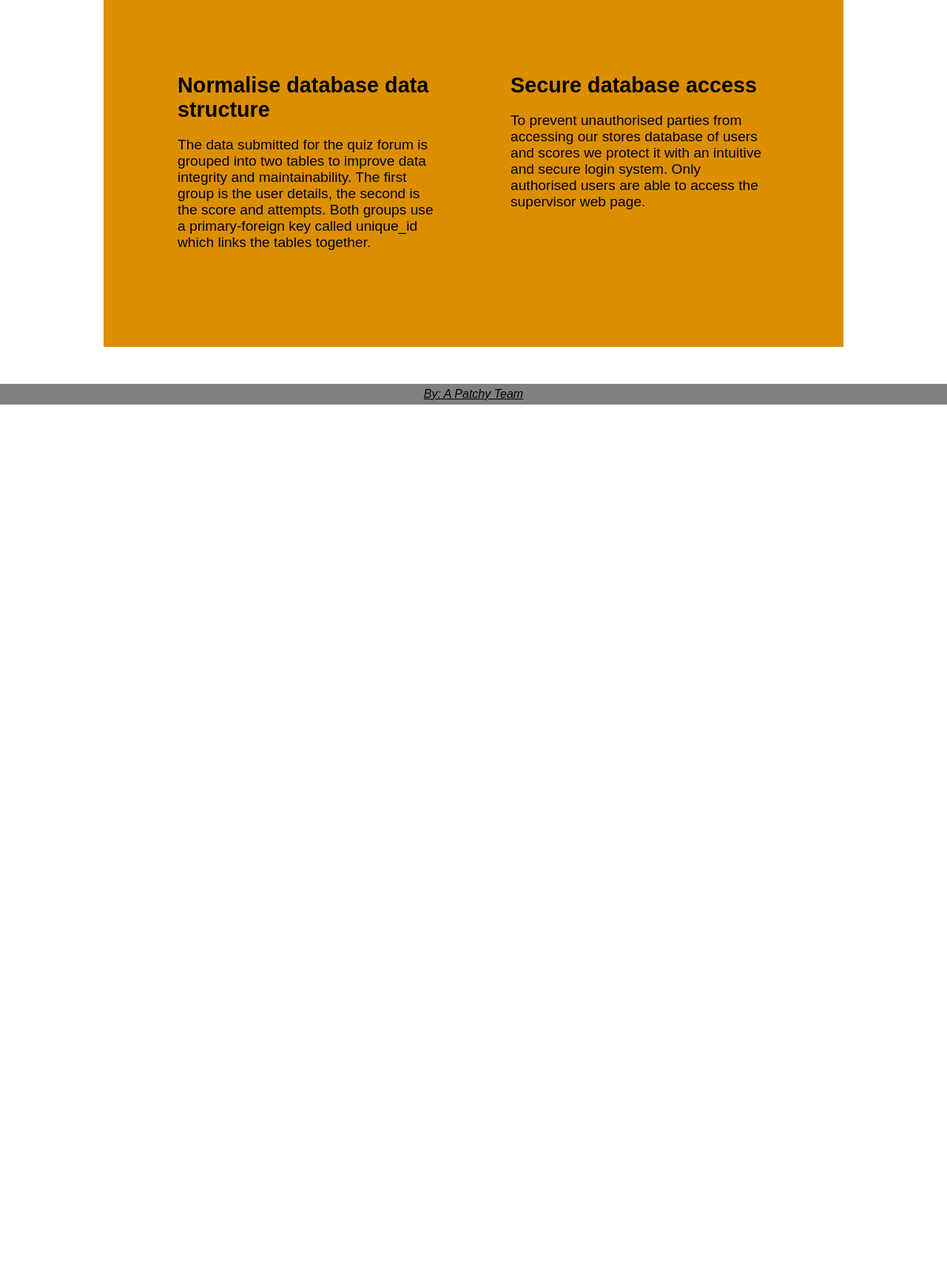
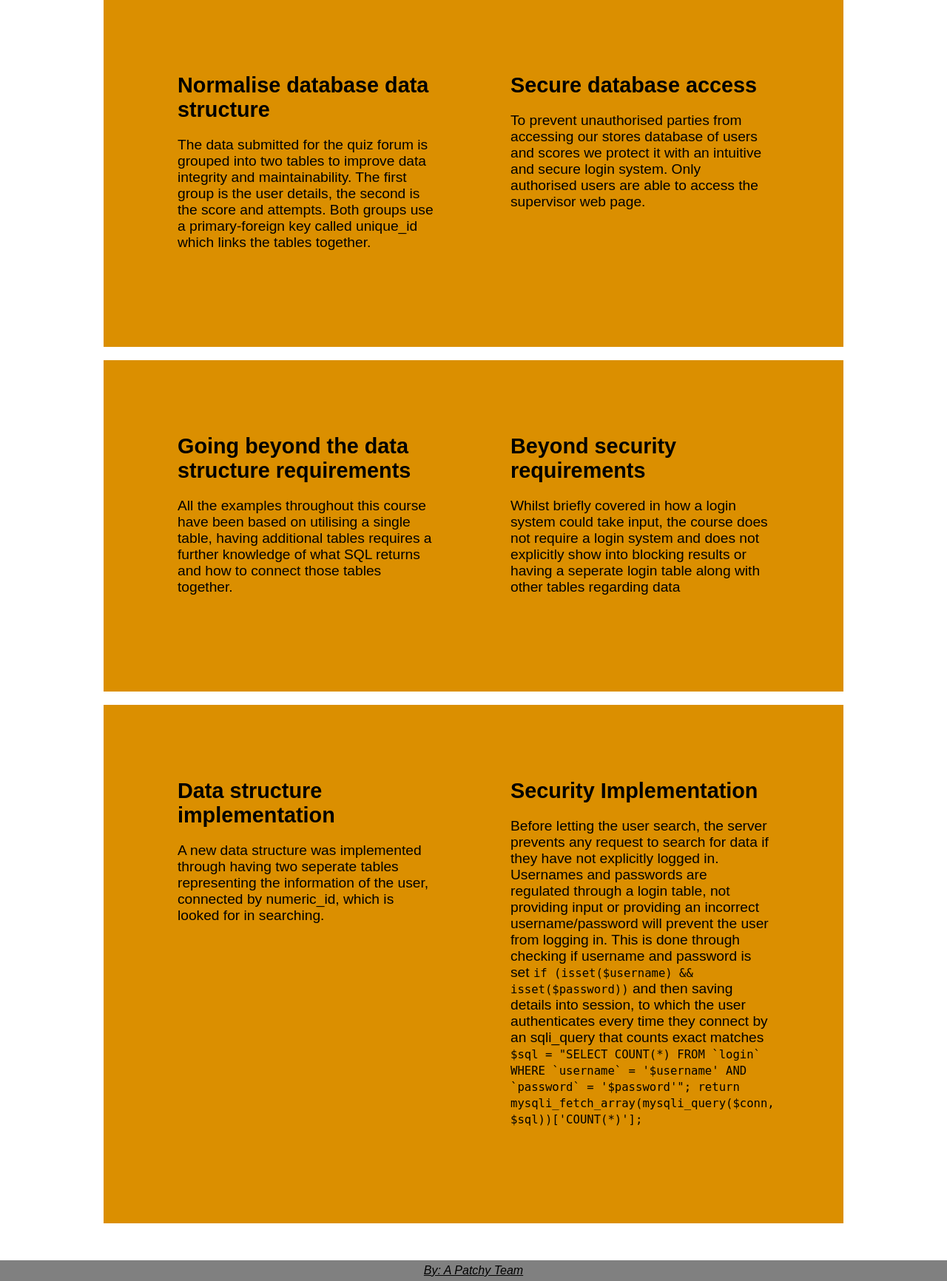
Before and after one commit to BossEliminated/COS10026-A2-Project, a PHP site: page /phpenhancements.php in a window 1280 px wide. Shown: the part 235-1967 px from the top of the page at 74% size. Before the commit the page ends 782 px from the top, so only its background shows below. Run offline with PHP 8.4, Linux system fonts and the light colour scheme.

Commit message:
more enhancement info

```diff
--- a/phpenhancements.php
+++ b/phpenhancements.php
@@ -20,6 +20,33 @@
           <p>To prevent unauthorised parties from accessing our stores database of users and scores we protect it with an intuitive and secure login system. Only authorised users are able to access the supervisor web page.</p>
         </div>
       </div>
+	  </br>
+	<div class="php-enh-content-flex">
+        <div class="php-enh-content">
+          <h2>Going beyond the data structure requirements</h2>
+          <p>All the examples throughout this course have been based on utilising a single table, having additional tables requires a further knowledge of what SQL returns and how to connect those tables together. </p>
+        </div>
+        <!-- <hr class="php-enh-hr">
+        <hr class="php-enh-hr"> -->
+        <div class="php-enh-content">
+          <h2>Beyond security requirements</h2>
+          <p>Whilst briefly covered in how a login system could take input, the course does not require a login system and does not explicitly show into blocking results or having a seperate login table along with other tables regarding data</p>
+        </div>
+      </div>
+	  </br>
+	 <div class="php-enh-content-flex">
+        <div class="php-enh-content">
+          <h2>Data structure implementation</h2>
+          <p>A new data structure was implemented through having two seperate tables representing the information of the user, connected by numeric_id, which is looked for in searching.</p>
+        </div>
+        <!-- <hr class="php-enh-hr">
+        <hr class="php-enh-hr"> -->
+        <div class="php-enh-content">
+          <h2>Security Implementation</h2>
+          <p>Before letting the user search, the server prevents any request to search for data if they have not explicitly logged in. Usernames and passwords are regulated through a login table, not providing input or providing an incorrect username/password will prevent the user from logging in. This is done through checking if username and password is set <code>if (isset($username) && isset($password))</code> and then saving details into session, to which the user authenticates every time they connect by an sqli_query that counts exact matches <code>$sql = "SELECT COUNT(*) FROM `login` WHERE `username` = '$username' AND `password` = '$password'";
+	return mysqli_fetch_array(mysqli_query($conn, $sql))['COUNT(*)'];</code></p>
+        </div>
+      </div>
     </div>
     <?php include './footer.inc'; ?>
   </body>
```
